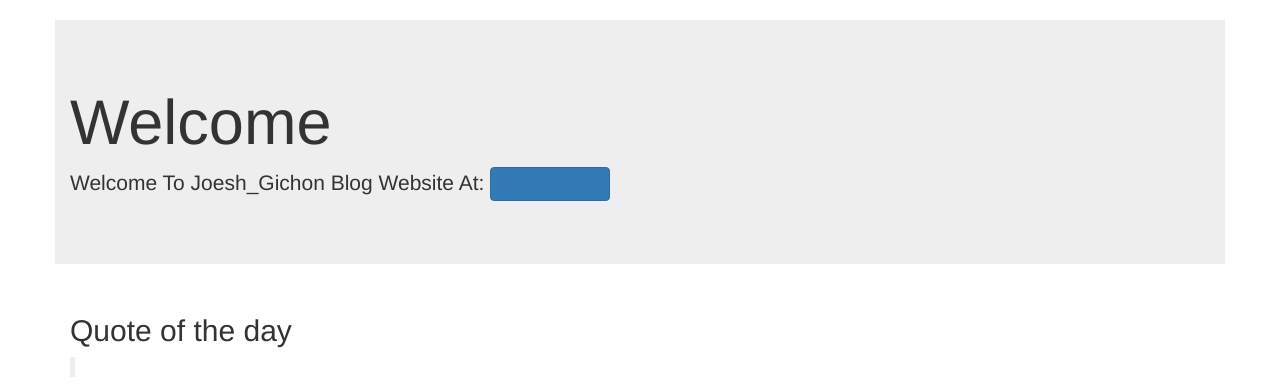
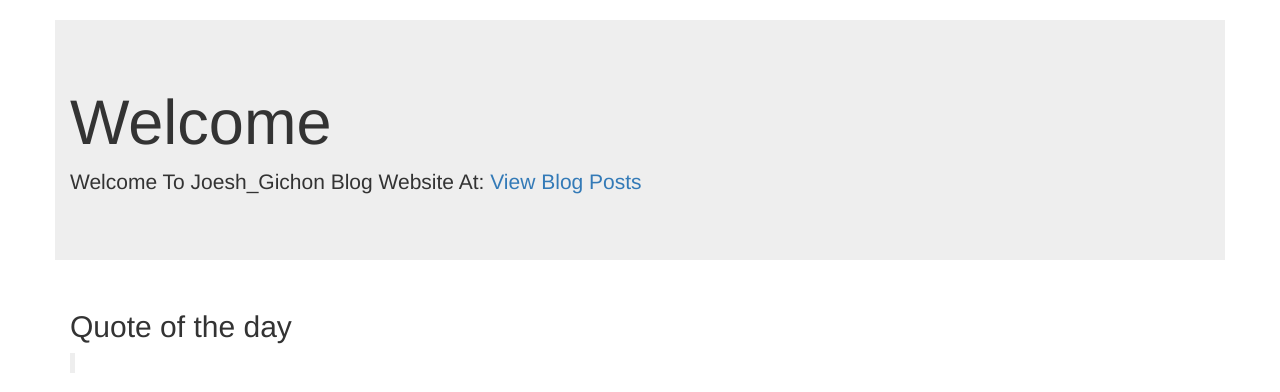
Before and after one commit to JoeshGichon/blog-app, a Flask app: template app/templates/index.html in a window 1280 px wide. Shown: the part 52-444 px from the top of the page. Run offline with Flask 2, Linux system fonts and the light colour scheme; the template is opened without the code that fills it, so the values that code supplies are empty; some libraries are stand-ins or nearby versions.

Commit message:
removed the bootstrap button effect on home page

```diff
--- a/app/templates/index.html
+++ b/app/templates/index.html
@@ -6,9 +6,7 @@
         <h1 class="display-4">Welcome</h1>
         <p class="lead">
             Welcome To Joesh_Gichon Blog Website At:
-            <button class="btn btn-primary">
-                <a href="/posts/new">View Blog Post</a>
-            </button>
+            <a href="/posts/new">View Blog Posts</a>
         </p>
     </div>
     <div class="container">
```
